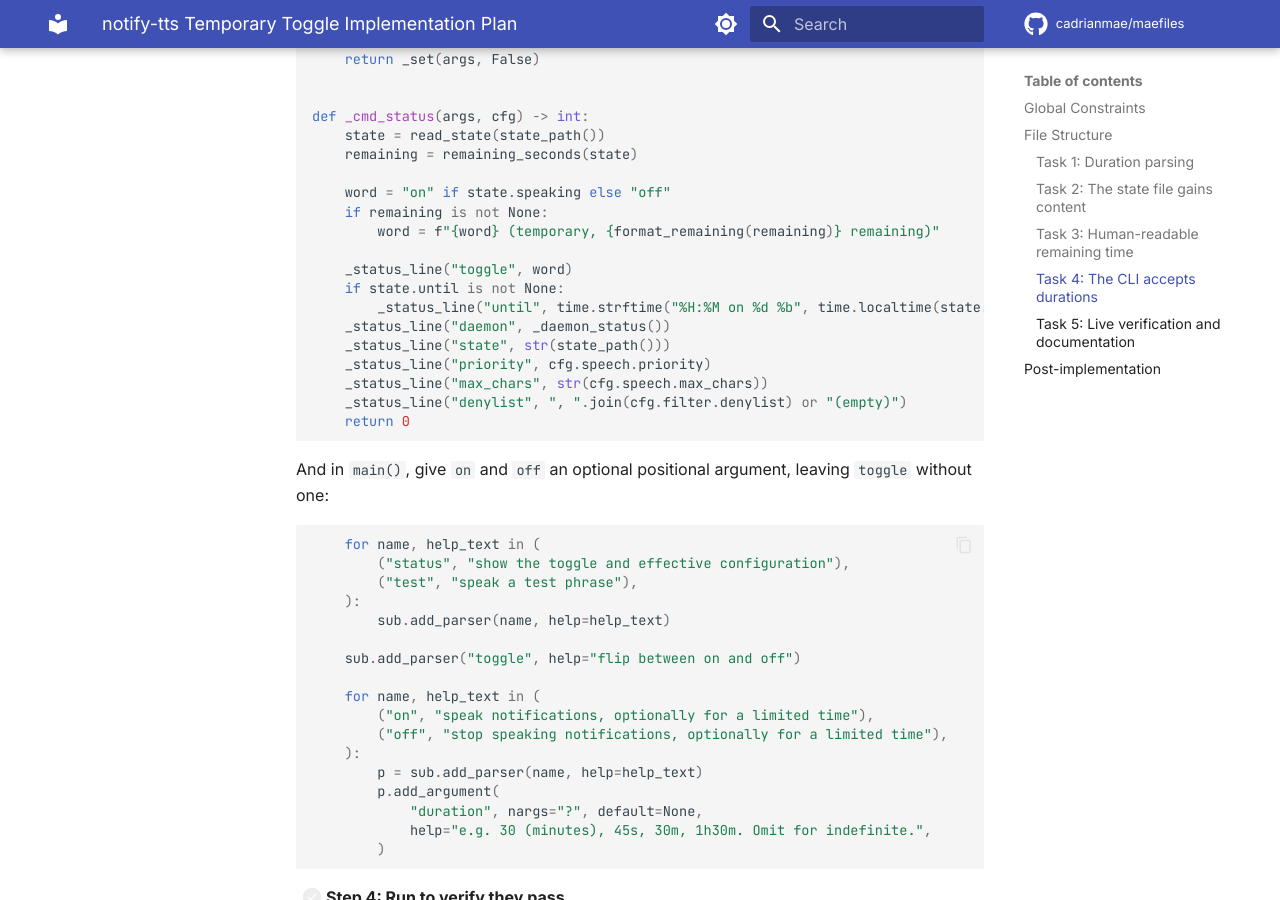
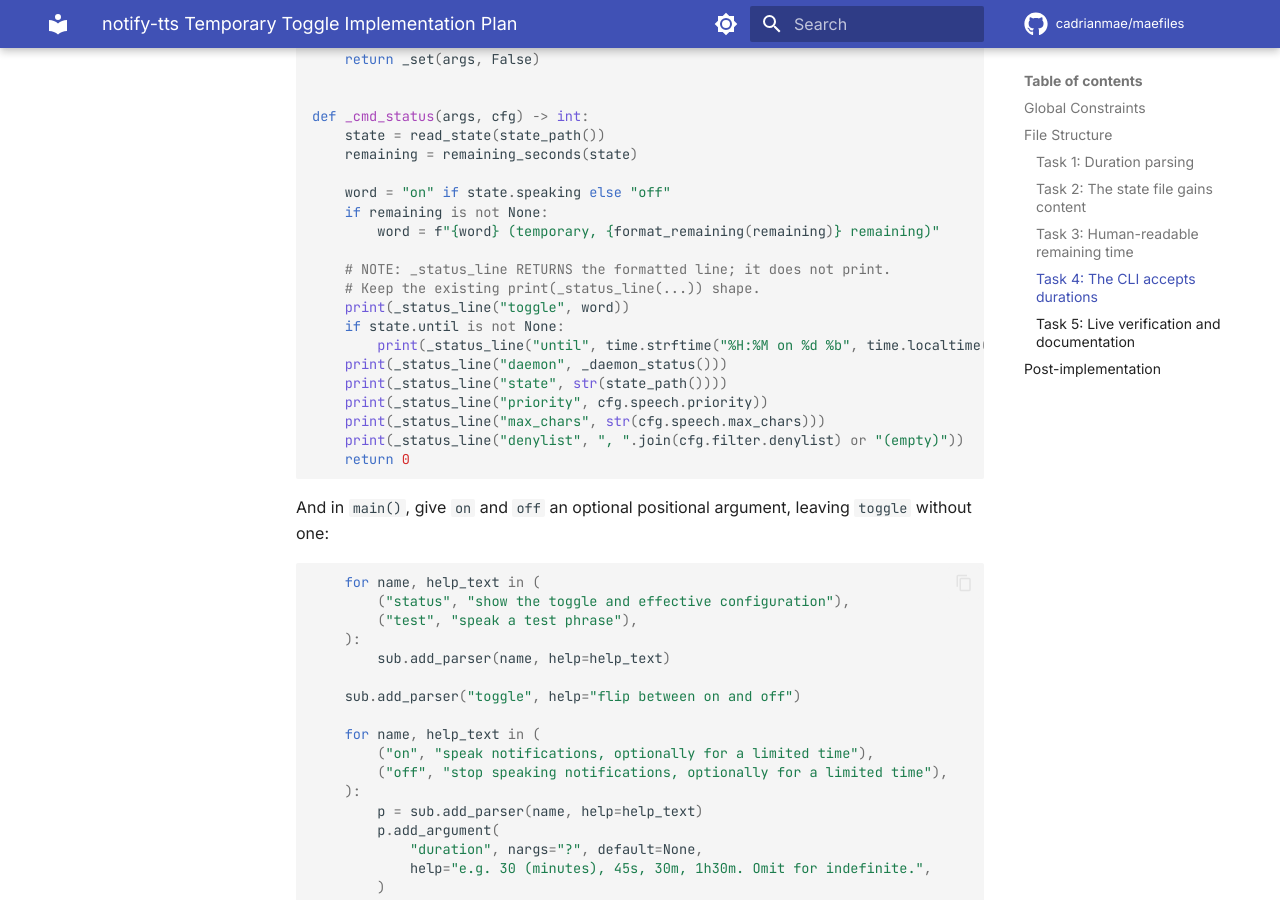
Before and after one commit to cadrianmae/maefiles, an MkDocs documentation site: the page built from docs/plans/2026-08-09-notify-tts-temporary-toggle-implementation.md, in a window 1280 px wide and 900 px high, scrolled down 14674 px. Built offline with MkDocs 1.6.1 and Material for MkDocs 9.7.7, drawn with Linux system fonts in a browser that asks for light colours; comment, search, counter and statistics services are not loaded.

Commit message:
docs(plans): fix status handler to print, not just format
_status_line returns the formatted line rather than printing it, and the
existing code wraps every call in print(). The plan's replacement handler
called it bare, which would have produced no status output at all.

Co-Authored-By: Claude Opus 5 (1M context) <noreply@anthropic.com>

````diff
--- a/docs/plans/2026-08-09-notify-tts-temporary-toggle-implementation.md
+++ b/docs/plans/2026-08-09-notify-tts-temporary-toggle-implementation.md
@@ -733,14 +733,16 @@ def _cmd_status(args, cfg) -> int:
     if remaining is not None:
         word = f"{word} (temporary, {format_remaining(remaining)} remaining)"
 
-    _status_line("toggle", word)
+    # NOTE: _status_line RETURNS the formatted line; it does not print.
+    # Keep the existing print(_status_line(...)) shape.
+    print(_status_line("toggle", word))
     if state.until is not None:
-        _status_line("until", time.strftime("%H:%M on %d %b", time.localtime(state.until)))
-    _status_line("daemon", _daemon_status())
-    _status_line("state", str(state_path()))
-    _status_line("priority", cfg.speech.priority)
-    _status_line("max_chars", str(cfg.speech.max_chars))
-    _status_line("denylist", ", ".join(cfg.filter.denylist) or "(empty)")
+        print(_status_line("until", time.strftime("%H:%M on %d %b", time.localtime(state.until))))
+    print(_status_line("daemon", _daemon_status()))
+    print(_status_line("state", str(state_path())))
+    print(_status_line("priority", cfg.speech.priority))
+    print(_status_line("max_chars", str(cfg.speech.max_chars)))
+    print(_status_line("denylist", ", ".join(cfg.filter.denylist) or "(empty)"))
     return 0
 ```
 
````
